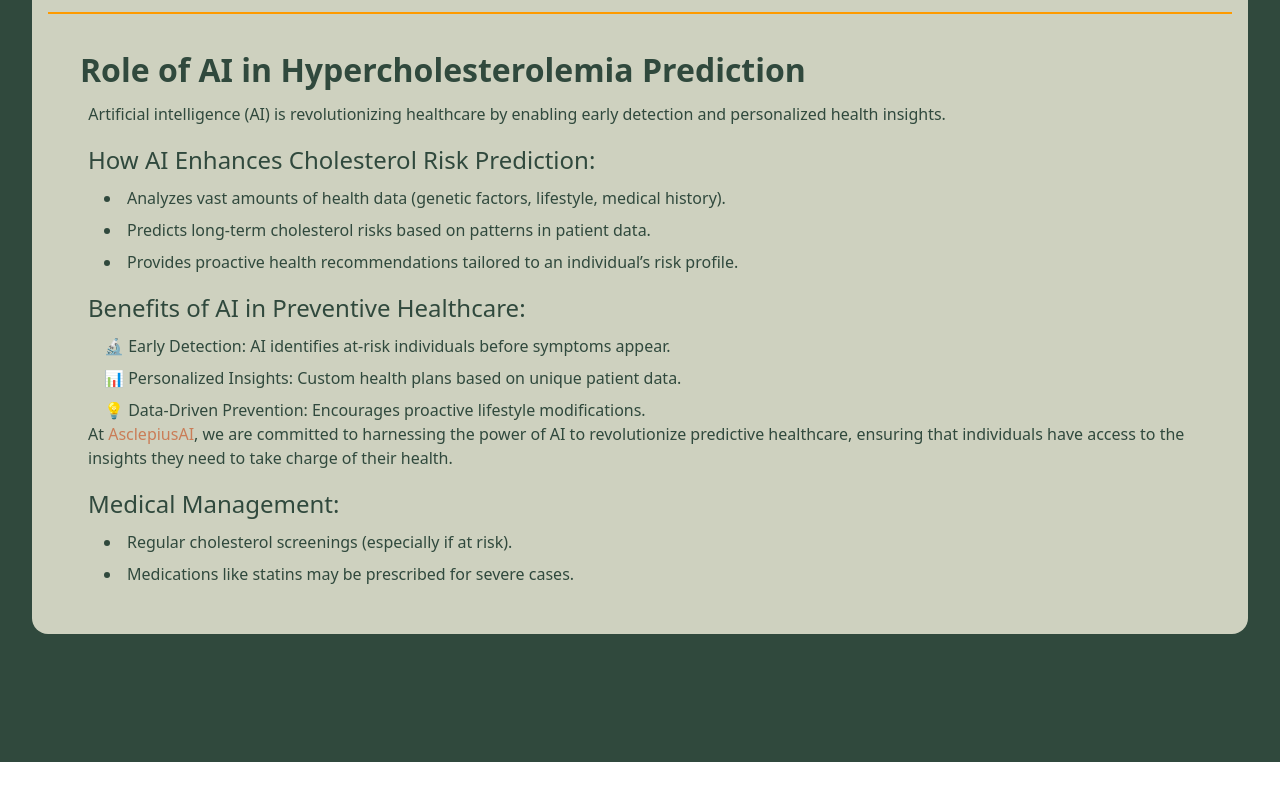
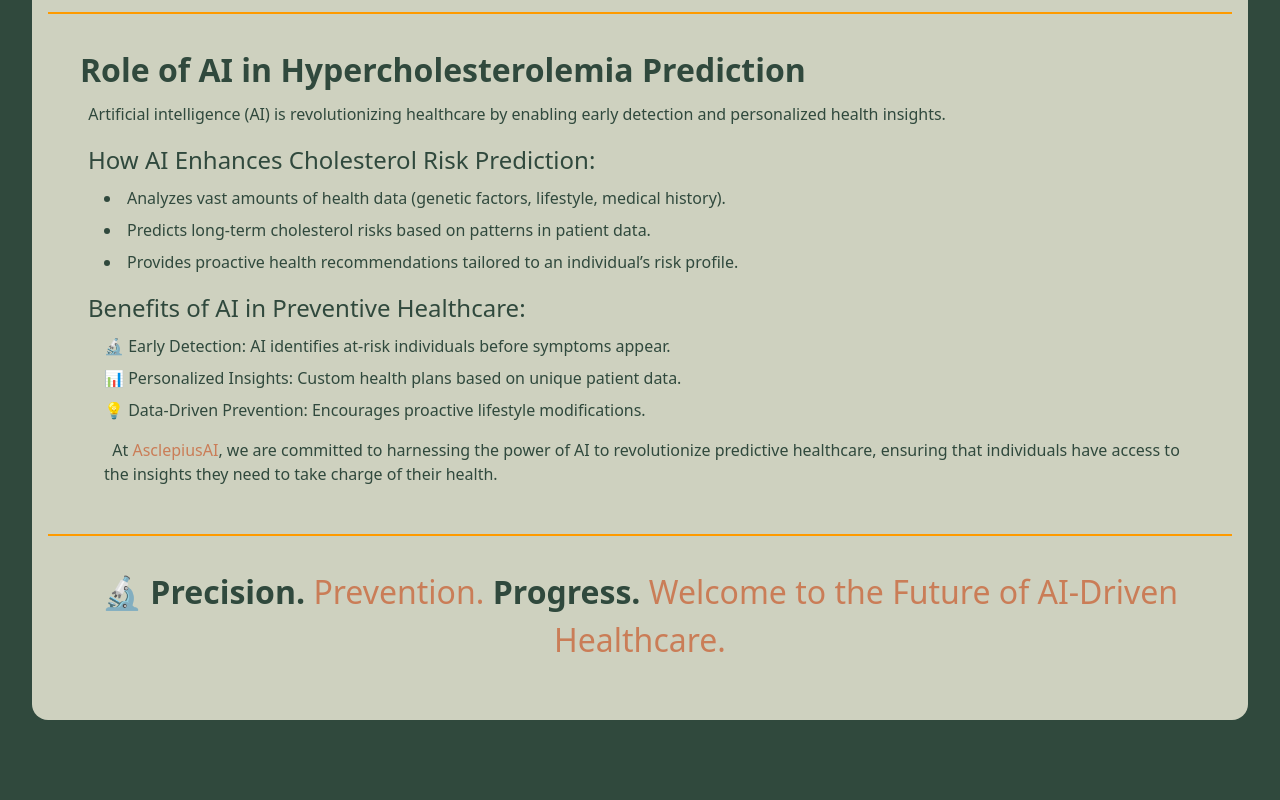
Before and after one commit to Luke1836/AsclepiusAI, a Next.js app: page /hypercholesterolemia in a window 1280 px wide. Shown: the part 2182-2982 px from the top of the page. Before the commit the page ends 2944 px from the top, so only its background shows below. Built offline with nearby package versions, Linux system fonts and the light colour scheme.

Commit message:
Routing 4

```diff
--- a/app/hypercholesterolemia/page.js
+++ b/app/hypercholesterolemia/page.js
@@ -129,16 +129,12 @@ export default function Hypercholesterolemia()
               <li>📊 Personalized Insights: Custom health plans based on unique patient data.</li>
               <li>💡 Data-Driven Prevention: Encourages proactive lifestyle modifications.</li>
             </ul>
-            <p>At <span className="text-[#CA7D57]">AsclepiusAI</span>, we are committed to harnessing the power of AI to revolutionize predictive healthcare, ensuring that individuals have access to the insights they need to take charge of their health.</p>
+            <p className="p-4">&nbsp;&nbsp;At <span className="text-[#CA7D57] font-medium">AsclepiusAI</span>, we are committed to harnessing the power of AI to revolutionize predictive healthcare, ensuring that individuals have access to the insights they need to take charge of their health.</p>
           </div>
+        </div>
+        <div className="w-full border-t-2 border-t-amber-500 p-8">
+          <h2 className="text-[2rem] pb-2 font-semibold text-center"><span className="block md:inline-block">🔬</span> Precision. <span className="text-[#CA7D57] font-medium">Prevention. </span><span className="block md:inline-block">Progress.</span>  <span className="text-[#CA7D57] font-medium">Welcome to the Future of AI-Driven Healthcare.</span></h2>
 
-          <div className="pl-2">
-            <h3 className="text-[1.5rem] font-medium mt-4 pb-2">Medical Management:</h3>
-            <ul className="list-disc list-inside space-y-2 pl-4">
-              <li>Regular cholesterol screenings (especially if at risk).</li>
-              <li>Medications like statins may be prescribed for severe cases.</li>
-            </ul>
-          </div>
         </div>
       </div>
     </section>
```
